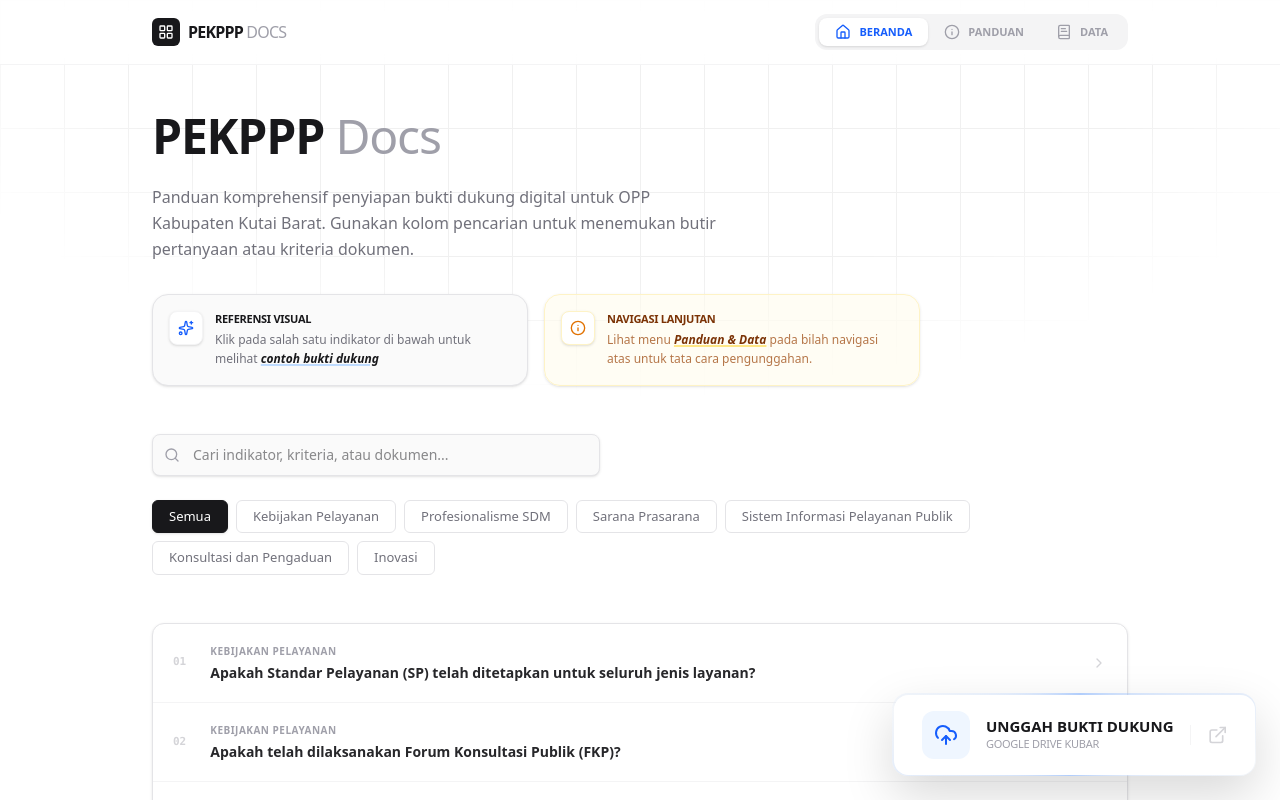
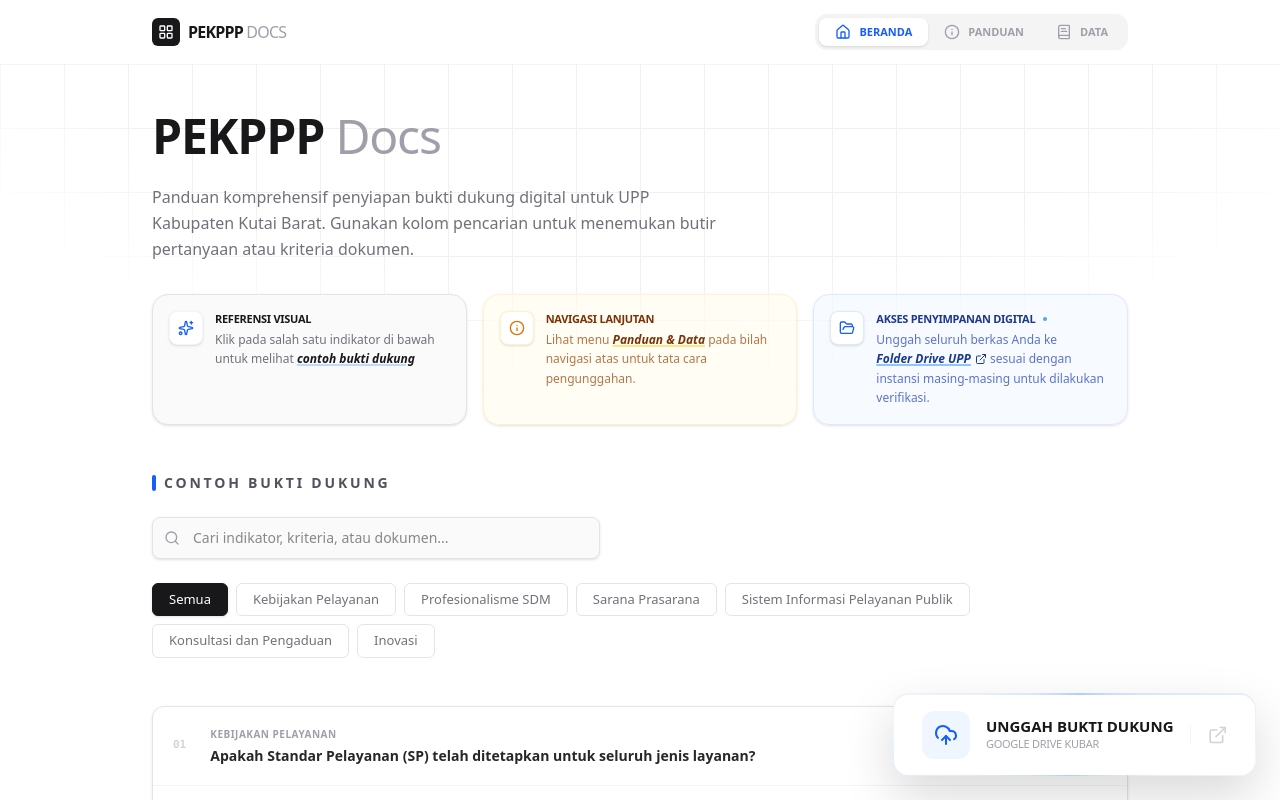
Before and after one commit to brayenid/pekppp-guide, a React (Vite) app: page / in a window 1280 px wide. Shown: the top 800 px of the page. Built offline with nearby package versions, Linux system fonts and the light colour scheme.

Commit message:
add: add information

```diff
--- a/src/App.tsx
+++ b/src/App.tsx
@@ -7,7 +7,7 @@ import Panduan from './pages/Panduan'
 import DataRegulasi from './pages/DataRegulasi'
 import ScrollToTop from './components/ScrollToTop'
 
-const DRIVE_UPLOAD_URL = 'YOUR_GOOGLE_DRIVE_LINK'
+export const DRIVE_UPLOAD_URL = 'YOUR_GOOGLE_DRIVE_LINK'
 
 // Konfigurasi Navigasi agar mudah diolah
 const NAV_ITEMS = [
--- a/src/pages/DataRegulasi.tsx
+++ b/src/pages/DataRegulasi.tsx
@@ -33,7 +33,7 @@ const REGULASI_DATA = [
 
 export default function DataRegulasi() {
   return (
-    <div className="relative max-w-5xl mx-auto px-6 py-12 pb-40">
+    <div className="relative max-w-5xl mx-auto px-6 py-12">
       {/* Header - Diselaraskan dengan pola Home.tsx */}
       <header className="mb-12">
         <h1 className="text-5xl font-semibold tracking-tight text-zinc-900 mb-6">
--- a/src/pages/Home.tsx
+++ b/src/pages/Home.tsx
@@ -1,10 +1,11 @@
 // src/pages/Home.tsx
-import { useState } from 'react'
+import { useState, useRef } from 'react'
 import { motion, AnimatePresence } from 'framer-motion'
-import { ChevronRight, Info, Search, X, Sparkles } from 'lucide-react'
+import { ChevronRight, Info, Search, X, Sparkles, FolderOpen, ExternalLink } from 'lucide-react'
 import { type PekpppIndikator, type PekpppImage } from '../types/pekppp'
 import dataRaw from '../data/pekppp.json'
 import { ImageGallery } from '../components/ImageGallery'
+import { DRIVE_UPLOAD_URL } from '../App'
 
 const dataPekppp = dataRaw as PekpppIndikator[]
 
@@ -14,10 +15,19 @@ const Home = () => {
   const [searchQuery, setSearchQuery] = useState('')
   const [activeImage, setActiveImage] = useState<PekpppImage | null>(null)
 
-  // Mengambil kategori unik dari data JSON
+  // Ref untuk menargetkan box indikator
+  const indicatorListRef = useRef<HTMLDivElement>(null)
+
+  // Fungsi untuk scroll ke daftar indikator
+  const scrollToIndicators = () => {
+    indicatorListRef.current?.scrollIntoView({
+      behavior: 'smooth',
+      block: 'start'
+    })
+  }
+
   const categories = ['Semua', ...new Set(dataPekppp.map((i) => i.aspek))]
 
-  // Logika Filter & Search Luas (Mencakup Pertanyaan, Aspek, Kriteria, dan ID)
   const filteredData = dataPekppp.filter((i) => {
     const matchesFilter = filter === 'Semua' || i.aspek === filter
     const query = searchQuery.toLowerCase()
@@ -31,8 +41,7 @@ const Home = () => {
   })
 
   return (
-    <div className={`relative max-w-5xl mx-auto px-6 py-12 pb-40 ${activeImage ? 'overflow-hidden' : ''}`}>
-      {/* Header Section */}
+    <div className={`relative max-w-5xl mx-auto px-6 py-12 ${activeImage ? 'overflow-hidden' : ''}`}>
       {/* Header Section */}
       <header className="mb-12">
         <motion.h1
@@ -47,16 +56,16 @@ const Home = () => {
           animate={{ opacity: 1, x: 0 }}
           transition={{ delay: 0.1 }}
           className="text-base text-zinc-500 max-w-xl leading-relaxed font-medium mb-8">
-          Panduan komprehensif penyiapan bukti dukung digital untuk OPP Kabupaten Kutai Barat. Gunakan kolom pencarian
+          Panduan komprehensif penyiapan bukti dukung digital untuk UPP Kabupaten Kutai Barat. Gunakan kolom pencarian
           untuk menemukan butir pertanyaan atau kriteria dokumen.
         </motion.p>
 
-        {/* Info Box Tambahan (Contextual Guidance) */}
+        {/* Info Box Tambahan */}
         <motion.div
           initial={{ opacity: 0, y: 10 }}
           animate={{ opacity: 1, y: 0 }}
           transition={{ delay: 0.2 }}
-          className="grid grid-cols-1 md:grid-cols-2 gap-4 max-w-3xl">
+          className="grid grid-cols-1 md:grid-cols-3 gap-4 max-w-full">
           <div className="flex items-start gap-3 p-4 bg-zinc-50 border border-zinc-200 rounded-2xl shadow-sm">
             <div className="p-2 bg-white rounded-lg border border-zinc-100 shadow-sm">
               <Sparkles className="w-4 h-4 text-blue-600" />
@@ -65,9 +74,11 @@ const Home = () => {
               <p className="text-[11px] font-bold text-zinc-900 uppercase tracking-tight mb-0.5">Referensi Visual</p>
               <p className="text-xs text-zinc-500 leading-relaxed">
                 Klik pada salah satu indikator di bawah untuk melihat{' '}
-                <span className="text-zinc-900 font-semibold italic underline decoration-blue-200 decoration-2">
+                <button
+                  onClick={scrollToIndicators}
+                  className="text-zinc-900 font-semibold italic underline decoration-blue-200 decoration-2 hover:decoration-blue-400 transition-colors cursor-pointer outline-none">
                   contoh bukti dukung
-                </span>{' '}
+                </button>
               </p>
             </div>
           </div>
@@ -87,12 +98,42 @@ const Home = () => {
               </p>
             </div>
           </div>
+
+          {/* Box Informasi Akses Drive */}
+          <div className="flex items-start gap-3 p-4 bg-blue-50/50 border border-blue-100 rounded-2xl shadow-sm group">
+            <div className="p-2 bg-white rounded-lg border border-blue-100 shadow-sm group-hover:bg-blue-600 transition-colors">
+              <FolderOpen className="w-4 h-4 text-blue-600 group-hover:text-white transition-colors" />
+            </div>
+            <div>
+              <p className="text-[11px] font-bold text-blue-900 uppercase tracking-tight mb-0.5 flex items-center gap-2">
+                Akses Penyimpanan Digital
+                <span className="w-1 h-1 bg-blue-400 rounded-full animate-pulse" />
+              </p>
+              <p className="text-xs text-blue-800/70 leading-relaxed font-medium">
+                Unggah seluruh berkas Anda ke{' '}
+                <a
+                  href={DRIVE_UPLOAD_URL}
+                  target="_blank"
+                  rel="noopener noreferrer"
+                  className="text-blue-900 font-bold italic underline decoration-blue-300 decoration-2 hover:text-blue-700 hover:decoration-blue-500 transition-all inline-flex items-center gap-1">
+                  Folder Drive UPP
+                  <ExternalLink className="w-3 h-3" />
+                </a>{' '}
+                sesuai dengan instansi masing-masing untuk dilakukan verifikasi.
+              </p>
+            </div>
+          </div>
         </motion.div>
       </header>
 
       {/* Action Bar: Search & Filter Chips */}
       <div className="space-y-6 mb-12">
-        {/* Search Input */}
+        {/* Tambahan Label di atas Search */}
+        <div className="flex items-center gap-2">
+          <div className="w-1 h-4 bg-blue-600 rounded-full" /> {/* Aksen garis vertikal */}
+          <h2 className="text-sm font-black uppercase tracking-[0.2em] text-zinc-600">Contoh Bukti Dukung</h2>
+        </div>
+
         <div className="relative max-w-md group">
           <Search className="absolute left-3 top-1/2 -translate-y-1/2 w-4 h-4 text-zinc-400 group-focus-within:text-zinc-900 transition-colors" />
           <input
@@ -104,7 +145,6 @@ const Home = () => {
           />
         </div>
 
-        {/* Filter Chips - Flex Wrap (No Scroll) */}
         <div className="flex flex-wrap gap-2">
           {categories.map((cat) => (
             <button
@@ -124,8 +164,10 @@ const Home = () => {
         </div>
       </div>
 
-      {/* List Indikator */}
-      <div className="bg-white border border-zinc-200 rounded-xl overflow-hidden shadow-sm">
+      {/* List Indikator - Diberi Ref untuk Scroll Target */}
+      <div
+        ref={indicatorListRef}
+        className="scroll-mt-24 bg-white border border-zinc-200 rounded-xl overflow-hidden shadow-sm">
         {filteredData.length > 0 ? (
           filteredData.map((item, index) => (
             <div key={index} className="border-b border-zinc-100 last:border-none">
@@ -157,7 +199,6 @@ const Home = () => {
                     transition={{ duration: 0.3, ease: [0.23, 1, 0.32, 1] }}
                     className="overflow-hidden bg-zinc-50/30">
                     <div className="px-6 md:px-16 pb-10 pt-2 border-t border-zinc-100">
-                      {/* Evidence Criteria Card */}
                       <div className="flex gap-4 p-5 rounded-xl border border-zinc-200 bg-white shadow-sm mb-8 mt-4">
                         <Info className="w-4 h-4 text-zinc-900 mt-1 shrink-0" />
                         <div>
@@ -168,7 +209,6 @@ const Home = () => {
                         </div>
                       </div>
 
-                      {/* Visual Reference Gallery */}
                       <div className="space-y-4">
                         <div className="flex items-center gap-2 text-zinc-400">
                           <Sparkles className="w-3 h-3" />
@@ -205,14 +245,12 @@ const Home = () => {
               animate={{ opacity: 1, scale: 1, y: 0 }}
               exit={{ opacity: 0, scale: 0.95, y: 20 }}
               className="relative w-full max-w-5xl bg-white border border-zinc-200 shadow-2xl rounded-2xl overflow-hidden">
-              {/* Close Button */}
               <button
                 onClick={() => setActiveImage(null)}
                 className="absolute top-4 right-4 p-2 bg-white border border-zinc-200 rounded-full z-[210] hover:bg-zinc-100 transition-colors shadow-sm">
                 <X className="w-5 h-5 text-zinc-900" />
               </button>
 
-              {/* Image Preview Container */}
               <div className="p-2 flex justify-center bg-zinc-50 overflow-hidden">
                 <img
                   src={activeImage.url}
@@ -221,7 +259,6 @@ const Home = () => {
                 />
               </div>
 
-              {/* Caption Section */}
               <div className="p-6 bg-white flex flex-col md:flex-row justify-between items-center gap-4">
                 <div className="space-y-1">
                   <p className="text-[10px] font-black text-blue-600 uppercase tracking-[0.2em]">Preview Dokumen</p>
--- a/src/pages/Panduan.tsx
+++ b/src/pages/Panduan.tsx
@@ -31,7 +31,7 @@ const STEPS = [
 
 export default function Panduan() {
   return (
-    <div className="relative max-w-5xl mx-auto px-6 py-12 pb-40">
+    <div className="relative max-w-5xl mx-auto px-6 py-12">
       {/* Header - Diselaraskan dengan pola Home.tsx */}
       <header className="mb-12">
         <h1 className="text-5xl font-semibold tracking-tight text-zinc-900 mb-6">
```
